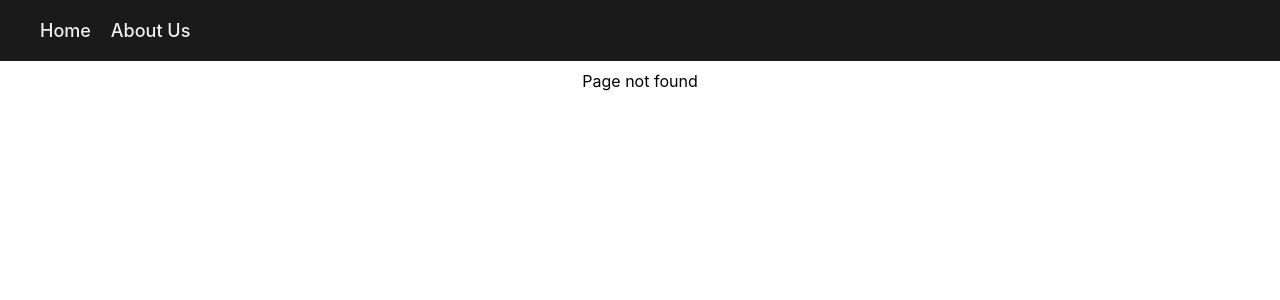
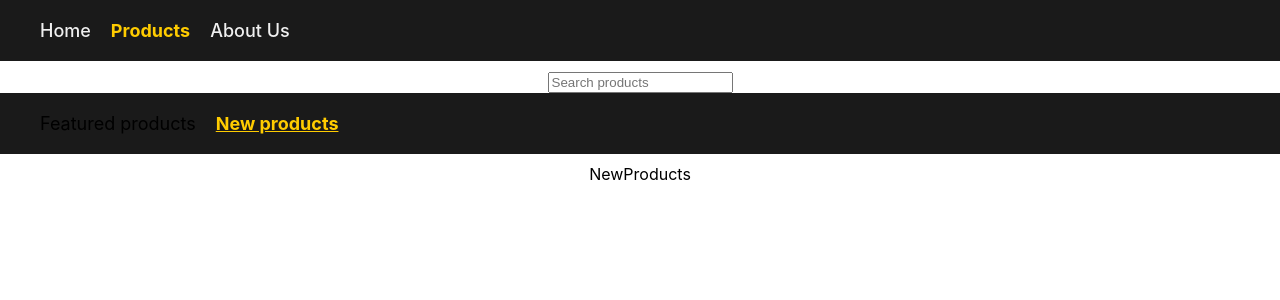
Before and after one commit to thanmaisai-asc/React, a React (Create React App) app in the folder prj2/: page /products/new in a window 1280 px wide. Before the commit this address had no page. Shown: the top 300 px of the page. Built offline with nearby package versions, Linux system fonts and the light colour scheme.

Commit message:
nested navlinks

```diff
--- a/prj2/src/App.js
+++ b/prj2/src/App.js
@@ -1,21 +1,27 @@
 import './App.css';
+import { Routes, Route } from 'react-router-dom';
 import Home from './components/Home';
-import { Routes, Route } from 'react-router-dom'
 import About from './components/About';
 import Navbar from './components/Navbar';
 import OrderSummary from './components/OrderSummary';
-import Nomatch from './components/Nomatch';
+import NoMatch from '../src/components/Nomatch'
+import Products from './components/Products';
+import FeaturedProducts from '../src/components/FearturedProducts';
+import NewProducts from '../src/components/NewProducts';
 
 function App() {
   return (
     <div className="App">
       <Navbar />
-
       <Routes>
-        <Route path='/' element={<Home />}></Route>
-        <Route path='/about' element={<About />}></Route>
-        <Route path='/order-summary' element={<OrderSummary />}></Route>
-        <Route path="*" element={<Nomatch />}></Route>
+        <Route path='/' element={<Home />} />
+        <Route path="/products" element={<Products />}>
+          <Route path="featured" element={<FeaturedProducts />} />
+          <Route path="new" element={<NewProducts />} />
+        </Route>
+        <Route path='/about' element={<About />} />
+        <Route path='/order-summary' element={<OrderSummary />} />
+        <Route path="*" element={<NoMatch />} />
       </Routes>
     </div>
   );
--- /dev/null
+++ b/prj2/src/components/FearturedProducts.js
@@ -0,0 +1,7 @@
+import React from 'react'
+
+export default function FearturedProducts() {
+  return (
+    <div>FearturedProducts</div>
+  )
+}
--- a/prj2/src/components/Navbar.js
+++ b/prj2/src/components/Navbar.js
@@ -15,6 +15,7 @@ export default function Navbar() {
   return (
     <nav>
         <NavLink to='/'>Home</NavLink>
+        <NavLink to ='/products'>Products</NavLink>
         <NavLink to='/about'>About Us</NavLink>
     </nav>
   )
--- /dev/null
+++ b/prj2/src/components/NewProducts.js
@@ -0,0 +1,7 @@
+import React from 'react'
+
+export default function NewProducts() {
+  return (
+    <div>NewProducts</div>
+  )
+}
--- /dev/null
+++ b/prj2/src/components/Products.js
@@ -0,0 +1,24 @@
+import React from 'react';
+import { NavLink, Outlet } from 'react-router-dom';
+
+export default function Products() {
+  const linkStyles = ({ isActive }) => ({
+    fontWeight: isActive ? 'bold' : 'normal',
+    textDecoration: isActive ? 'underline' : 'none',
+    color: isActive ? '#ffcc00' : '#000',
+    marginRight: '20px',
+  });
+
+  return (
+    <>
+      <div>
+        <input type="search" placeholder="Search products" />
+      </div>
+      <nav>
+        <NavLink  to="featured" style={linkStyles}>Featured products</NavLink>
+        <NavLink to="new" style={linkStyles}>New products</NavLink>
+      </nav>
+      <Outlet />
+    </>
+  );
+}
```
